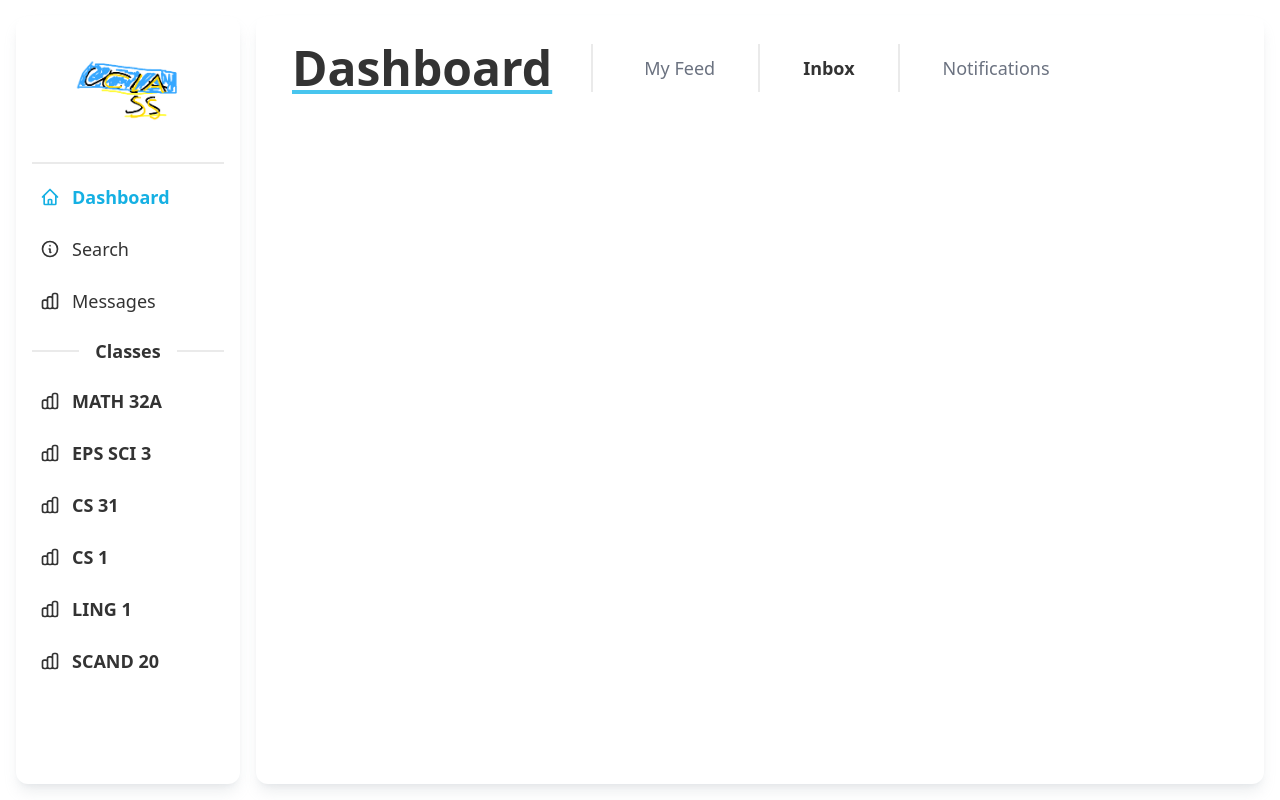
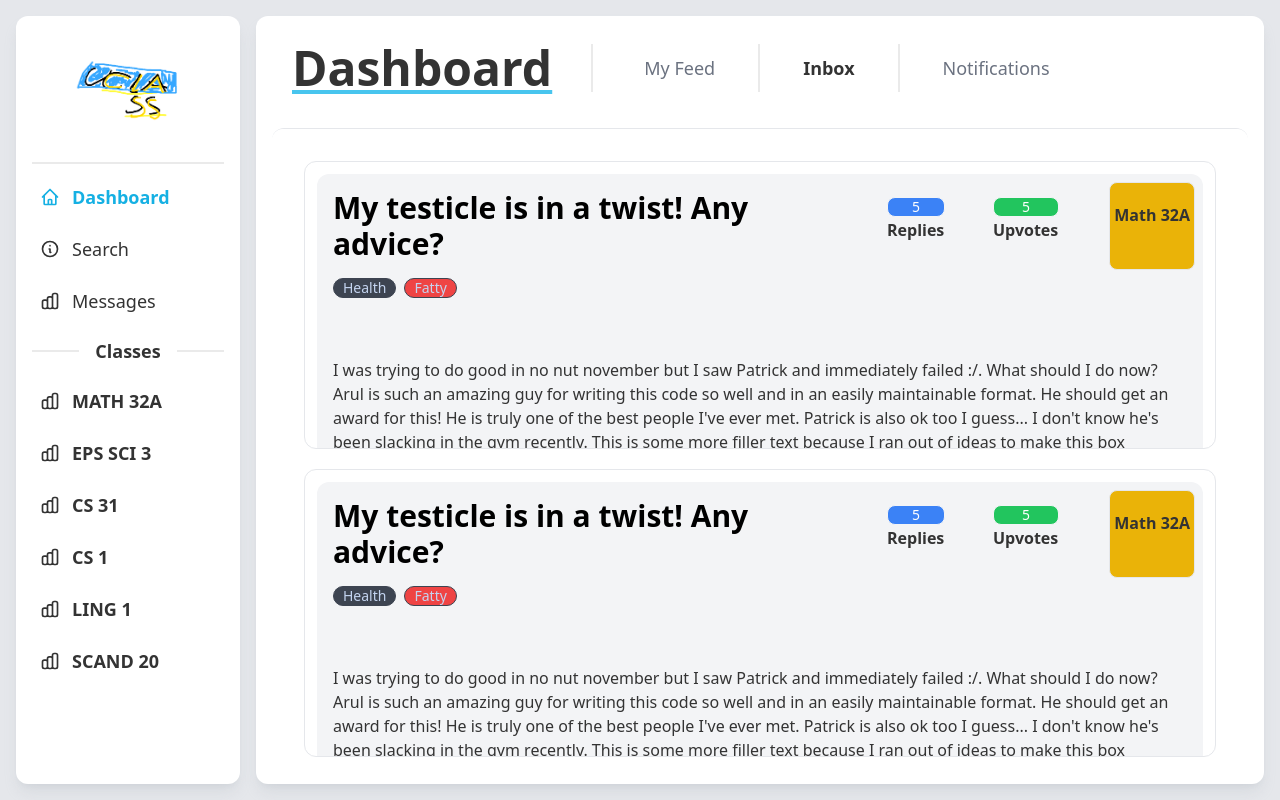
Before and after one commit to veryboi/uclass, a React (Create React App) app: page / in a window 1280 px wide. Built offline with nearby package versions, Linux system fonts and the light colour scheme.

Commit message:
Added scrollable div element to Dashboard page Added post list with post template to Dashboard page Added modular features within post template like class association, flairs, etc

```diff
--- a/src/components/Accordion.js
+++ b/src/components/Accordion.js
@@ -12,9 +12,9 @@ function Accordion(props) {
             <li className={"font-semibold " + (item.color)}>
                 <a>
                     <svg xmlns="http://www.w3.org/2000/svg" className="h-5 w-5" fill="none" viewBox="0 0 24 24"
-                         stroke="currentColor">
+                        stroke="currentColor">
                         <path stroke-linecap="round" stroke-linejoin="round" stroke-width="2"
-                              d="M9 19v-6a2 2 0 00-2-2H5a2 2 0 00-2 2v6a2 2 0 002 2h2a2 2 0 002-2zm0 0V9a2 2 0 012-2h2a2 2 0 012 2v10m-6 0a2 2 0 002 2h2a2 2 0 002-2m0 0V5a2 2 0 012-2h2a2 2 0 012 2v14a2 2 0 01-2 2h-2a2 2 0 01-2-2z"/>
+                            d="M9 19v-6a2 2 0 00-2-2H5a2 2 0 00-2 2v6a2 2 0 002 2h2a2 2 0 002-2zm0 0V9a2 2 0 012-2h2a2 2 0 012 2v10m-6 0a2 2 0 002 2h2a2 2 0 002-2m0 0V5a2 2 0 012-2h2a2 2 0 012 2v14a2 2 0 01-2 2h-2a2 2 0 01-2-2z" />
                     </svg>
                     {item.name}
                 </a>
@@ -29,7 +29,7 @@ function Accordion(props) {
                 </div>
                 <p className="accordion__content">{props.text}</p>
             </div>
-            </>
+        </>
     );
 
 
--- /dev/null
+++ b/src/components/Post.js
@@ -0,0 +1,72 @@
+import React from "react";
+
+const attributes = [
+    { Title: 'MATH 32A', color: "bg-red-700", content: "Arul is the most intelligent man alive. He is so good at coding that he wrote this line of text!" },
+]
+
+export default function Post() {
+    return (
+        <>
+            {/* {attributes.map(item =>
+                <div className="">
+                    <div className={`card w-96 ${item.color} shadow-xl w-auto mb-3`}>
+                        <figure><img src="https://placeimg.com/400/225/arch" alt="Shoes" /></figure>
+                        <div className="card-body">
+                            <h2 className="card-title">
+                                {item.name}
+                                <div className="badge badge-secondary">NEW</div>
+                            </h2>
+                            <p>{item.content}</p>
+                            <div className="card-actions justify-end ">
+                                <div className="badge badge-outline">Fashion</div>
+                                <div className="badge badge-outline">Products</div>
+                            </div>
+                        </div>
+                    </div>
+                </div>
+            )} */}
+
+            <div className="w-auto max-h-72 h-fit border rounded-xl m-3 py-3 mb-5 overflow-y-hidden">
+                <a href="#">
+                    <div className="px-3">
+                        <div className="grid grid-rows-2 w-auto p-2 bg-gray-100 rounded-xl">
+                            <div className="grid grid-cols-5">
+                                <div className="text-3xl font-bold text-black m-2 w-fit col-span-3">My testicle is in a twist! Any advice? </div>
+                                <div className="flex px-5 pt-3">
+                                    <div className="px-5 font-bold">
+                                        <div className="badge mr-2 px-6 bg-blue-500 border-gray-100 text-white rounded-lg font-normal">5</div>
+                                        Replies</div>
+                                    <div className="px-5 font-bold">
+                                        <div className="badge mr-2 px-7 bg-green-500 border-gray-100 text-white rounded-lg font-normal">5</div>
+                                        Upvotes</div>
+                                </div>
+
+                                <div className="p-1 pt-5 ml-5 bg-yellow-500 font-bold border rounded-lg justify-self-end">
+                                    Math 32A
+                                </div>
+                            </div>
+                            <div className="items-start">
+                                <div className="badge m-2">
+                                    Health
+                                </div>
+                                <div className="badge bg-red-500 justify-end">
+                                    Fatty
+                                </div>
+                            </div>
+
+                            <div className="px-2" >
+                                <p>
+                                    I was trying to do good in no nut november but I saw Patrick and immediately failed :/. What should I do now? Arul is such an amazing guy for writing this code so well and in an easily maintainable format. He should get an award for this! He is truly one of the best people I've ever met. Patrick is also ok too I guess... I don't know he's been slacking in the gym recently. This is some more filler text because I ran out of ideas to make this box expand: blah blah blah balha ungr reuhnv  ejhnvk veujnvjkbfhrjwbfhr
+                                </p>
+                            </div>
+                        </div>
+                    </div>
+                </a>
+            </div>
+
+
+        </>
+
+    );
+
+}
--- a/src/pages/Home.js
+++ b/src/pages/Home.js
@@ -1,22 +1,38 @@
 import React from "react";
 import Navbar from "../components/Navbar";
+import Post from "../components/Post";
+
 export default function Home() {
     return (
-        <div className="flex flex-row">
-            <Navbar/>
-            <div className="grow m-4 bg-white px-4 py-2 space-y-4 flex flex-col justify-items-center rounded-xl shadow-lg shadow-gray-400/20">
-                <div className="flex flex-row shrink border-1 bg-white max-w-max p-5 ">
+        <div className="flex flex-row bg-gray-200">
+            <Navbar />
+            <div className="grow h-[calc(100vh-2rem)] m-4 bg-white px-4 py-2 space-y-4 flex flex-col justify-items-center rounded-xl shadow-lg shadow-gray-400/20">
+                <div className="flex flex-row shrink border-1 bg-white max-w-max p-5">
                     <div className="mr-4">
                         <h1 className="text-5xl font-extrabold z-10 underline underline-offset-4 decoration-4 decoration-[hsl(var(--p))]">Dashboard</h1>
 
                     </div>
-                    <div className="divider lg:divider-horizontal"/>
+                    <div className="divider lg:divider-horizontal" />
                     <div className="tabs ml-2">
                         <a className="tab tab-lg text-gray-500">My Feed</a>
-                    <div className="divider divider-horizontal"/>
+                        <div className="divider divider-horizontal" />
                         <a className="tab tab-lg tab-active font-bold">Inbox</a>
-                        <div className="divider divider-horizontal"/>
+                        <div className="divider divider-horizontal" />
                         <a className="tab tab-lg text-gray-500">Notifications</a>
+                    </div>
+                </div>
+
+                {/* New Posts */}
+                <div className="bg-white overflow-y-auto border-t rounded-xl">
+                    <div className="flex grid p-5">
+                        <div className="grid-rows gap-2.5 justify-center">
+                            <Post></Post>
+                            <Post></Post>
+                            <Post></Post>
+                            <Post></Post>
+                            <Post></Post>
+                        </div>
+
                     </div>
                 </div>
 
```
Also changed, not shown: public/index.html (+4 -4 lines), src/App.js (+5 -5 lines), src/components/Navbar.js (+10 -10 lines), 1 other file (tests, documents, lock files or other folders). Lines whose indentation alone changed are shown as unchanged.
